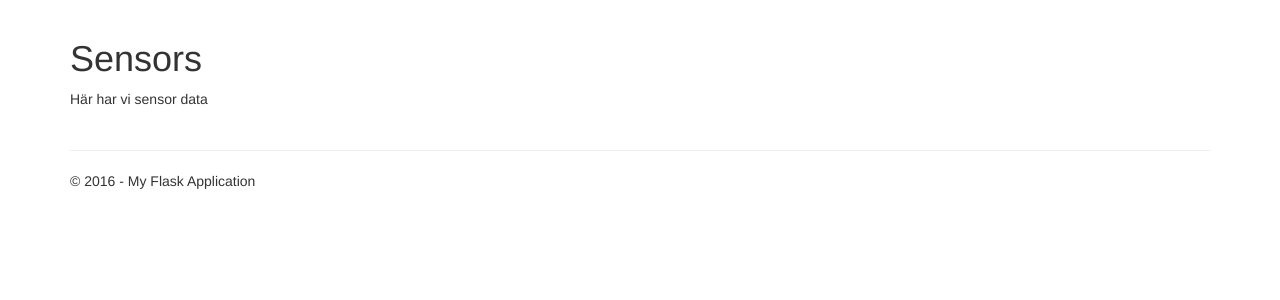
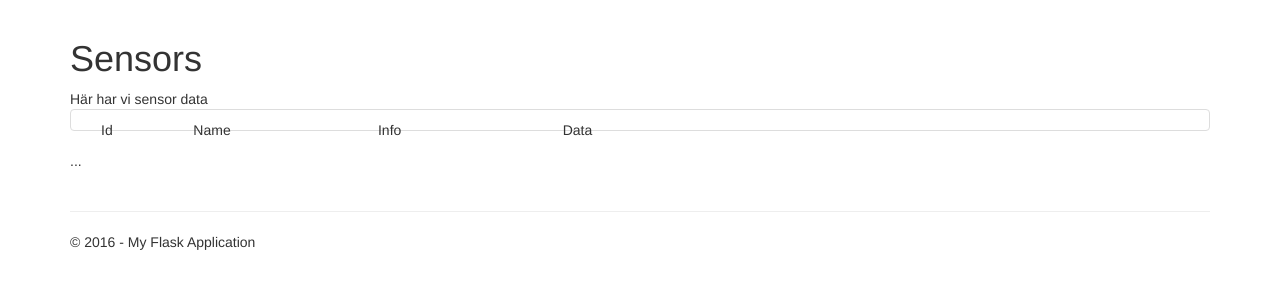
Before and after one commit to lenwen/zel-aecs-IoT-Pi, a Flask app: page /sensors in a window 1280 px wide. Shown: the part 51-351 px from the top of the page. Run offline with Flask 2, Linux system fonts and the light colour scheme; some libraries are stand-ins or nearby versions.

Commit message:
added pi int sensors support step 1

```diff
--- a/source/AecsPiIoT/FlaskWeb/templates/sensors.html
+++ b/source/AecsPiIoT/FlaskWeb/templates/sensors.html
@@ -1,6 +1,6 @@
 {% extends "layout.html" %}
 {% block head %}
-<meta http-equiv="refresh" content="2" />
+<meta http-equiv="refresh" content="5" />
 {% endblock %}
 
 {% block content %}
@@ -17,6 +17,20 @@
 <div class="row">
     <div class="col-md-12">
         <ul class="list-group">
+            <li class="list-group-item">
+                <div class="col-md-1">
+                    Id
+                </div>
+                <div class="col-md-2">
+                    Name
+                </div>
+                <div class="col-md-2">
+                    Info
+                </div>
+                <div class="col-md-2">
+                    Data
+                </div>
+            </li>
             {% for key, value in sensdata.items() %}
             <li class="list-group-item">
                 {{ value["id"] }} | {{ value["name"] }}  | {{ value["typeData"].temp }} | {{value["collectValueTimer"]}}
@@ -30,4 +44,15 @@
     </div>
 </div>
 
+<div class="row">
+    <div class="col-md-12">
+        <div class="table-responsive">
+          <table class="table">
+            ...
+          </table>
+        </div>
+    </div>
+</div>
+
+
 {% endblock %}
--- a/source/AecsPiIoT/Settings.py
+++ b/source/AecsPiIoT/Settings.py
@@ -2,6 +2,7 @@ class Settings(object):
     version = '0.0.201609271808'
     osPlatform = ''
     osVersion = ''
+    runningOnRaspberry = False
     dir_OneWireOnBoard = '/sys/bus/w1/devices/'
     dir_ConfigFiles = '/etc/aecs/'
     dbfilename = ""
```
Also changed, not shown: source/AecsPiIoT/Start.py (+8 -0 lines).
